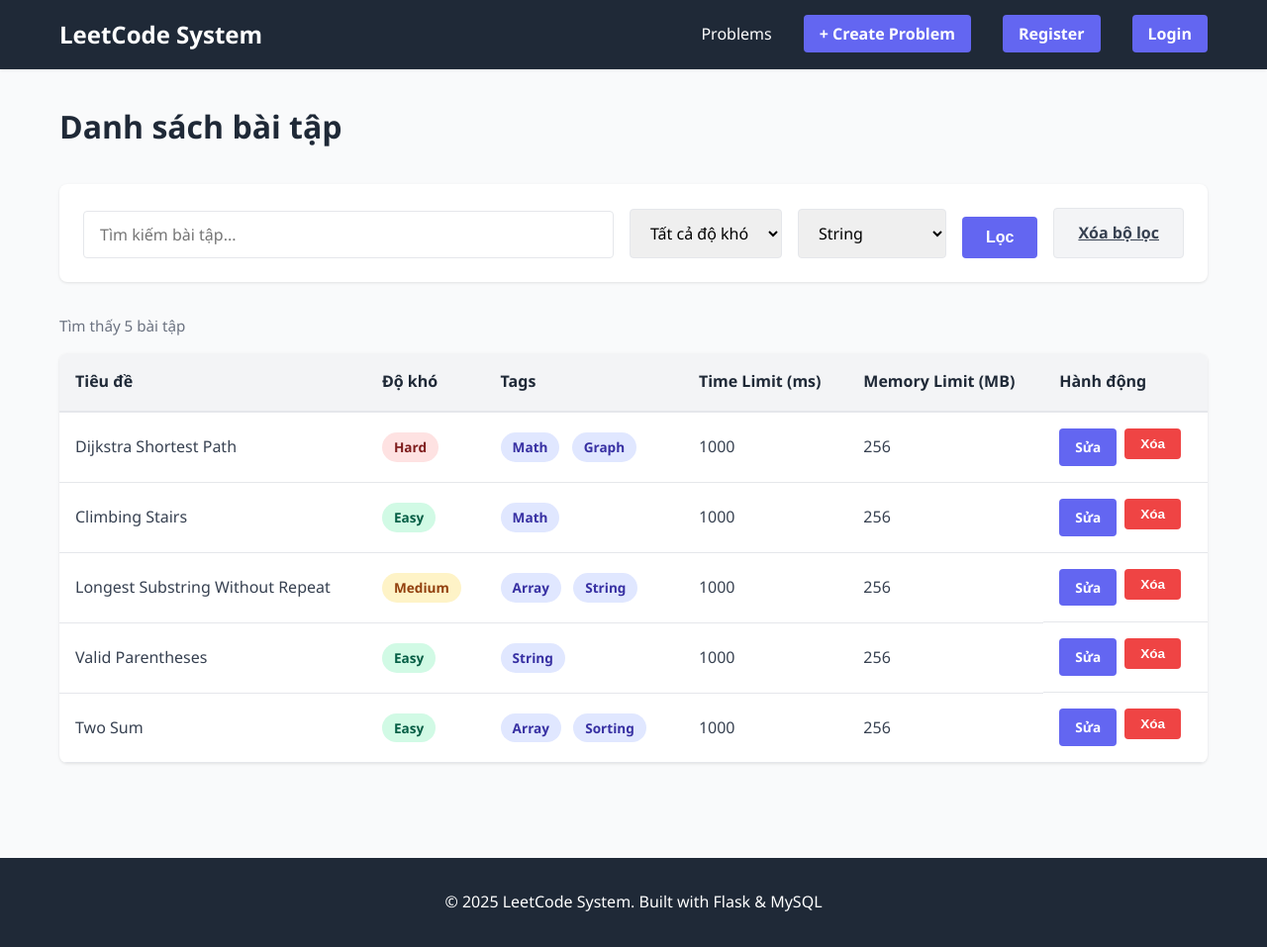
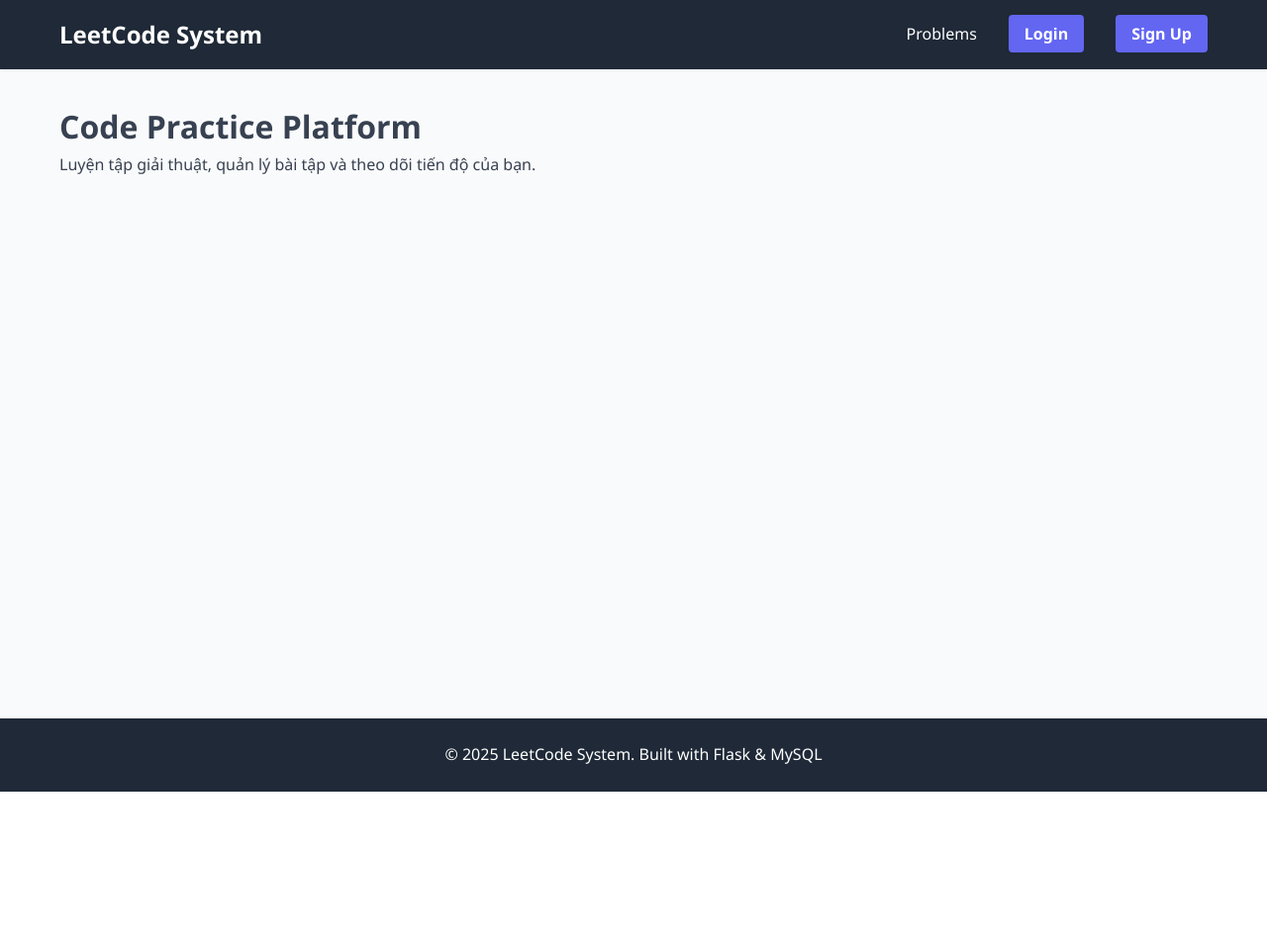
Before and after one commit to yuhbu170005/SE-project---code-practice-platform, a Flask app: page / in a window 1280 px wide. Shown: the whole page at 99% size. After the commit the page ends 800 px from the top, so only its background shows below. Run offline with Flask 3, Linux system fonts and the light colour scheme; data comes from the database, SQL or seed files in the repository.

Commit message:
Add home page, registration/login redirect with toast notifications, delete generate problem

```diff
--- a/app.py
+++ b/app.py
@@ -1,4 +1,5 @@
 from flask import Flask, render_template, request, redirect, url_for, jsonify
+import os
 from flask_cors import CORS
 from mysql.connector import Error
 from dotenv import load_dotenv
@@ -8,6 +9,7 @@ from backend.routes import auth_bp, problem_bp, user_bp
 load_dotenv()
 
 app = Flask(__name__)
+app.secret_key = os.getenv("SECRET_KEY", "dev-secret-key")
 CORS(app)
 
 # Register blueprints
@@ -18,6 +20,11 @@ app.register_blueprint(user_bp)
 # ==================== ROUTES ====================
 
 @app.route('/')
+def home():
+    return render_template('home.html')
+
+
+@app.route('/problems')
 def index():
     """Hiển thị danh sách tất cả problems"""
     conn = get_db_connection()
--- a/config.py
+++ b/config.py
@@ -6,7 +6,7 @@ load_dotenv()
 DB_CONFIG = {
     'host': os.getenv('DB_HOST', 'localhost'),
     'user': os.getenv('DB_USER', 'root'),
-    'password': os.getenv('DB_PASSWORD', ''),
+    'password': os.getenv('DB_PASSWORD', 'YourStrong@Passw0rd'),
     'database': os.getenv('DB_NAME', 'coding_practice_system'),
     'port': int(os.getenv('DB_PORT', 3306))
 }
--- a/static/style.css
+++ b/static/style.css
@@ -20,6 +20,9 @@ body {
   background-color: #f9fafb;
   color: var(--text);
   line-height: 1.6;
+  min-height: 100vh;
+  display: flex;
+  flex-direction: column;
 }
 
 .container {
@@ -375,12 +378,16 @@ body {
 }
 
 /* Footer */
+.main-content {
+  flex: 1;
+  padding: 2rem 0;
+}
+
 .footer {
   background: var(--primary);
   color: white;
   text-align: center;
-  padding: 2rem 0;
-  margin-top: 4rem;
+  padding: 1.5rem 0;
 }
 
 /* Added tag badge styling for display */
@@ -477,6 +484,43 @@ body {
   border-left: 4px solid var(--accent);
 }
 
+/* Toast notification (góc trên bên phải) */
+.toast-container {
+  position: fixed;
+  top: 1rem;
+  right: 1rem;
+  z-index: 999;
+  display: flex;
+  flex-direction: column;
+  gap: 0.5rem;
+}
+
+.toast {
+  min-width: 260px;
+  max-width: 320px;
+  padding: 0.75rem 1rem;
+  border-radius: 6px;
+  font-size: 0.9rem;
+  box-shadow: 0 4px 12px rgba(0, 0, 0, 0.12);
+  background: #111827;
+  color: #f9fafb;
+  opacity: 0.98;
+  transition: opacity 0.3s ease, transform 0.3s ease;
+}
+
+.toast-success {
+  border-left: 4px solid var(--accent);
+}
+
+.toast-error {
+  border-left: 4px solid var(--danger);
+}
+
+.toast-hide {
+  opacity: 0;
+  transform: translateY(-10px);
+}
+
 /* Responsive */
 @media (max-width: 768px) {
   .filter-form {
--- a/templates/base.html
+++ b/templates/base.html
@@ -13,22 +13,46 @@
                 <a href="/">LeetCode System</a>
             </div>
             <ul class="nav-links">
-                <li><a href="/">Problems</a></li>
-                <li><a href="/create" class="btn-create">+ Create Problem</a></li>
-                <li><a href="/auth/register" class="btn-register">Register</a></li>
+                <li><a href="/problems">Problems</a></li>
+                <!-- <li><a href="/create" class="btn-create">+ Create Problem</a></li> -->
                 <li><a href="/auth/login" class="btn-login">Login</a></li>
+                <li><a href="/auth/register" class="btn-register">Sign Up</a></li>
             </ul>
         </div>
     </nav>
 
-    <div class="container">
-        {% if header_title %}<h1>{{ header_title }}</h1>{% endif %}
-        {% if header_subtitle %}<p class="subtitle">{{ header_subtitle }}</p>{% endif %}
-        {% block content %}{% endblock %}
+    <div class="toast-container">
+        {% with messages = get_flashed_messages(with_categories=True) %}
+            {% if messages %}
+                {% for category, msg in messages %}
+                    <div class="toast toast-{{ category }}">{{ msg }}</div>
+                {% endfor %}
+            {% endif %}
+        {% endwith %}
     </div>
+
+    <main class="main-content">
+        <div class="container">
+            {% if header_title %}<h1>{{ header_title }}</h1>{% endif %}
+            {% if header_subtitle %}<p class="subtitle">{{ header_subtitle }}</p>{% endif %}
+            {% block content %}{% endblock %}
+        </div>
+    </main>
 
     <footer class="footer">
         <p>&copy; 2025 LeetCode System. Built with Flask & MySQL</p>
     </footer>
+    <script>
+        // Tự ẩn toast sau 3 giây
+        window.addEventListener('DOMContentLoaded', function () {
+            const toasts = document.querySelectorAll('.toast');
+            if (!toasts.length) return;
+            setTimeout(function () {
+                toasts.forEach(function (t) {
+                    t.classList.add('toast-hide');
+                });
+            }, 3000);
+        });
+    </script>
 </body>
 </html>
--- /dev/null
+++ b/templates/home.html
@@ -0,0 +1,12 @@
+{% extends "base.html" %}
+
+{% block content %}
+<div class="home-screen">
+    <div class="home-hero">
+        <h1 class="home-title">Code Practice Platform</h1>
+        <p class="home-subtitle">
+            Luyện tập giải thuật, quản lý bài tập và theo dõi tiến độ của bạn.
+        </p>
+    </div>
+</div>
+{% endblock %}
--- a/templates/index.html
+++ b/templates/index.html
@@ -4,17 +4,17 @@
 
 {% block content %}
 <div class="page">
-    <h1>Danh sách bài tập</h1>
+    <h1>Problems List</h1>
 
     <!-- Filter Section -->
     <div class="filter-section">
         <form method="get" class="filter-form">
-            <input type="text" name="search" placeholder="Tìm kiếm bài tập..."
+            <input type="text" name="search" placeholder="Search problems..."
                    value="{{ search }}" class="search-input">
 
             <!-- Updated filter to use difficulty field -->
             <select name="difficulty" class="filter-select">
-                <option value="">Tất cả độ khó</option>
+                <option value="">All difficulties</option>
                 <option value="Easy" {% if difficulty == 'Easy' %}selected{% endif %}>Easy</option>
                 <option value="Medium" {% if difficulty == 'Medium' %}selected{% endif %}>Medium</option>
                 <option value="Hard" {% if difficulty == 'Hard' %}selected{% endif %}>Hard</option>
@@ -22,30 +22,29 @@
 
             <!-- Updated filter to use tags instead of category -->
             <select name="tag" class="filter-select">
-                <option value="">Tất cả Tags</option>
+                <option value="">All Tags</option>
                 {% for tag in all_tags %}
                 <option value="{{ tag }}" {% if tag == tag %}selected{% endif %}>{{ tag }}</option>
                 {% endfor %}
             </select>
 
-            <button type="submit" class="btn-filter">Lọc</button>
-            <a href="/" class="btn-clear">Xóa bộ lọc</a>
-        </form>
+            <button type="submit" class="btn-filter">Filter</button>
+            <a href="/problems" class="btn-clear">Clear filters</a>
     </div>
 
     <!-- Problems Table -->
     {% if problems %}
-    <div class="results-count">Tìm thấy {{ problems|length }} bài tập</div>
+    <div class="results-count">Found {{ problems|length }} problems</div>
 
     <table class="problems-table">
         <thead>
             <tr>
-                <th>Tiêu đề</th>
-                <th>Độ khó</th>
+                <th>Title</th>
+                <th>Difficulty</th>
                 <th>Tags</th>
                 <th>Time Limit (ms)</th>
                 <th>Memory Limit (MB)</th>
-                <th>Hành động</th>
+                <!-- <th>Hành động</th> -->
             </tr>
         </thead>
         <tbody>
@@ -64,19 +63,21 @@
                 </td>
                 <td>{{ problem.time_limit }}</td>
                 <td>{{ problem.memory_limit }}</td>
+                <!--
                 <td class="actions">
                     <a href="/edit/{{ problem.problem_id }}" class="btn-edit">Sửa</a>
                     <form method="post" action="/delete/{{ problem.problem_id }}" style="display:inline;">
-                        <button type="submit" class="btn-delete" onclick="return confirm('Bạn có chắc muốn xóa?')">Xóa</button>
+                        <button type="submit" class="btn-delete" onclick="return confirm('Are you sure you want to delete?')">Delete</button>
                     </form>
                 </td>
+                -->
             </tr>
             {% endfor %}
         </tbody>
     </table>
     {% else %}
     <div class="no-results">
-        <p>Không tìm thấy bài tập nào</p>
+        <p>No problems found</p>
     </div>
     {% endif %}
 
```
Also changed, not shown: backend/routes/auth_routes.py (+11 -11 lines), 1 other file.
